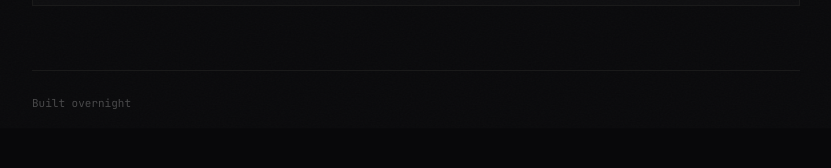
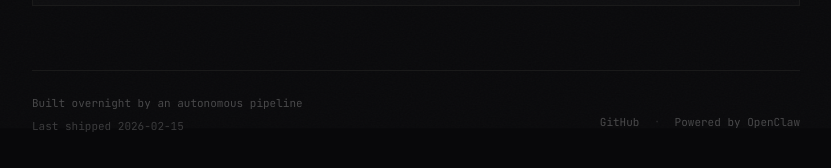
Before and after one commit to neill-k/experiments, a Next.js app: page / in a window 1280 px wide. Shown: the part 896-1064 px from the top of the page, without its empty margins (224-1055 px from the left). Built offline with nearby package versions, Linux system fonts and the light colour scheme; no server answers.

Commit message:
chore: scheduled improvement - enhanced homepage footer with last-shipped date and attribution links

```diff
--- a/src/app/page.tsx
+++ b/src/app/page.tsx
@@ -119,10 +119,38 @@ export default async function Home({
           )}
         </div>
 
-        <footer className="mt-16 border-t border-[var(--border)] pt-6">
-          <p className="font-[family-name:var(--font-mono)] text-[11px] text-white/25">
-            Built overnight
-          </p>
+        <footer className="mt-16 border-t border-[var(--border)] pt-6 pb-8">
+          <div className="flex flex-col gap-4 sm:flex-row sm:items-end sm:justify-between">
+            <div className="space-y-1.5">
+              <p className="font-[family-name:var(--font-mono)] text-[11px] text-white/25">
+                Built overnight by an autonomous pipeline
+              </p>
+              {experiments.length > 0 && (
+                <p className="font-[family-name:var(--font-mono)] text-[11px] text-white/20">
+                  Last shipped {experiments[0].date}
+                </p>
+              )}
+            </div>
+            <div className="flex items-center gap-4">
+              <a
+                href="https://github.com/neill-k"
+                target="_blank"
+                rel="noopener noreferrer"
+                className="font-[family-name:var(--font-mono)] text-[11px] text-white/25 hover:text-white/50 transition-colors"
+              >
+                GitHub
+              </a>
+              <span className="text-white/10">·</span>
+              <a
+                href="https://openclaw.ai"
+                target="_blank"
+                rel="noopener noreferrer"
+                className="font-[family-name:var(--font-mono)] text-[11px] text-white/25 hover:text-white/50 transition-colors"
+              >
+                Powered by OpenClaw
+              </a>
+            </div>
+          </div>
         </footer>
       </div>
     </main>
```
